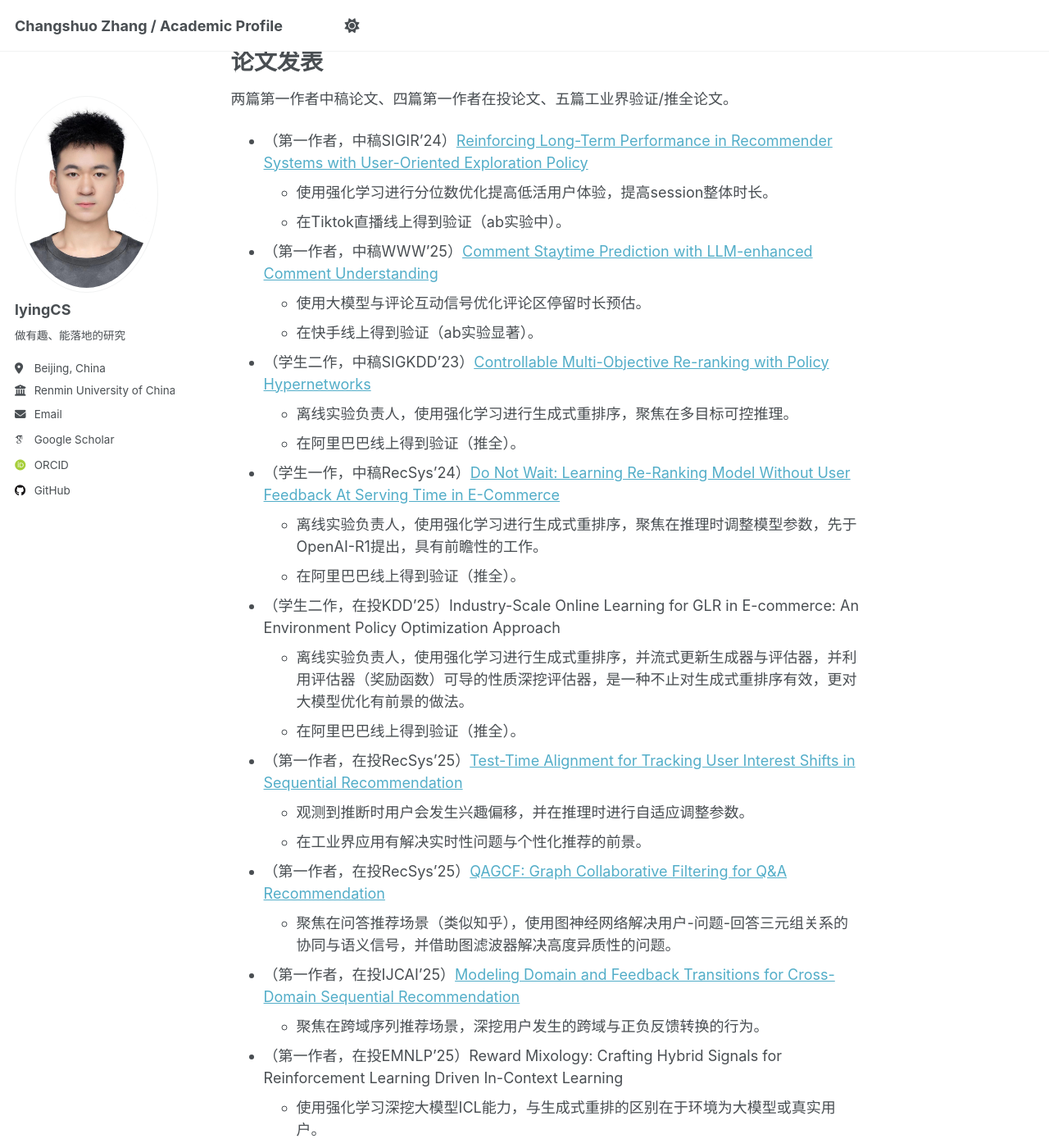
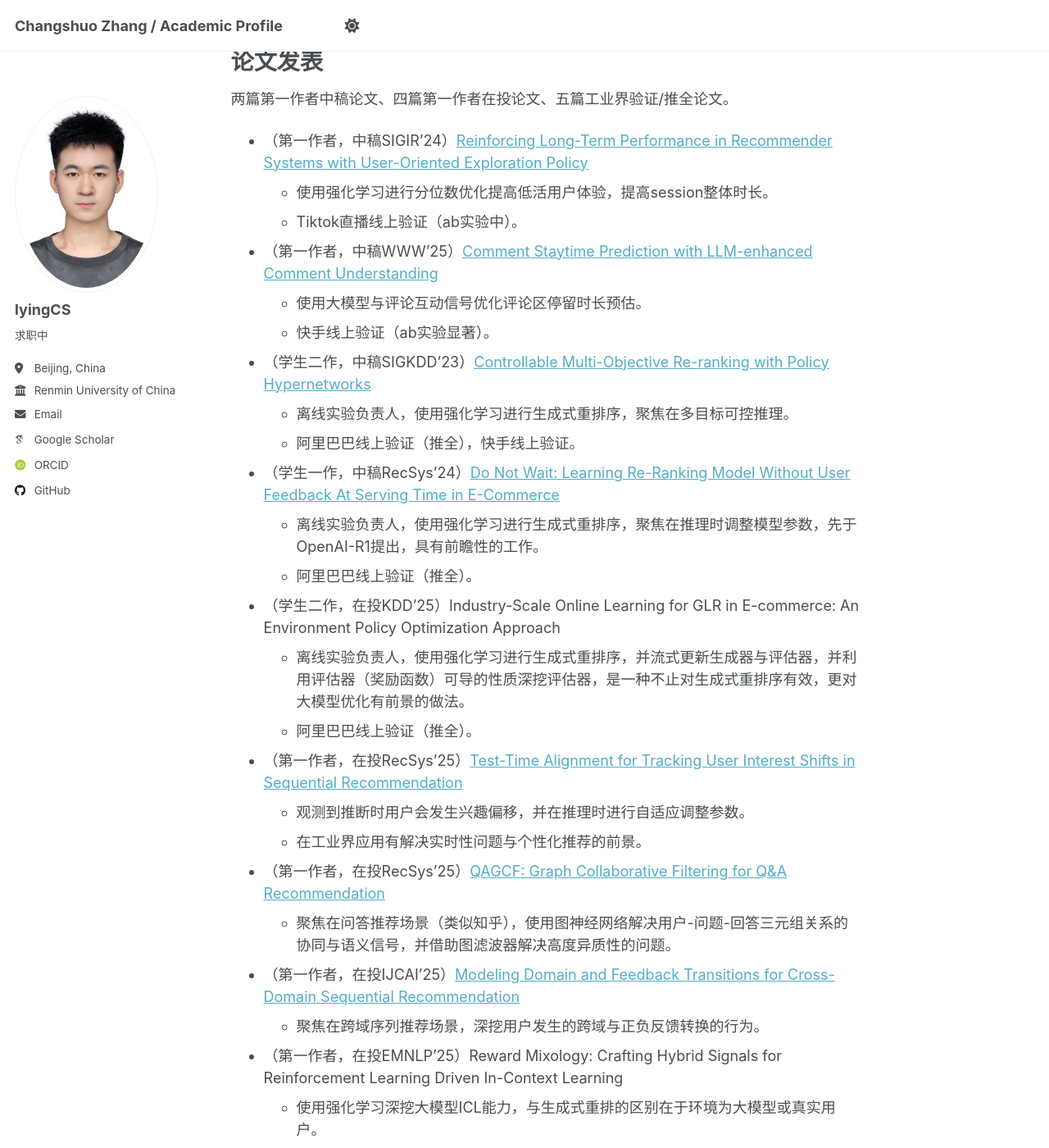
Before and after one commit to lyingCS/lyingCS.github.io, a Jekyll site: the page built from _pages/about.md, in a window 1280 px wide and 1400 px high, scrolled down 847 px. Shown: the whole window at 82% size. Built offline with Jekyll 4.4.1, drawn with Linux system fonts in a browser that asks for light colours; some web fonts are replaced.

Commit message:
update files

```diff
--- a/_config.yml
+++ b/_config.yml
@@ -25,7 +25,7 @@ author:
   avatar           : "profile.png"
   name             : "lyingCS"
   pronouns         : # example: "she/her"
-  bio              : "做有趣、能落地的研究"
+  bio              : "求职中"
   location         : "Beijing, China"
   employer         : "Renmin University of China"
   uri              : # URL
--- a/_pages/about.md
+++ b/_pages/about.md
@@ -38,22 +38,22 @@ redirect_from:
 
 + （第一作者，中稿SIGIR'24）[Reinforcing Long-Term Performance in Recommender Systems with User-Oriented Exploration Policy](https://dl.acm.org/doi/10.1145/3626772.3657714)
   + 使用强化学习进行分位数优化提高低活用户体验，提高session整体时长。
-  + 在Tiktok直播线上得到验证（ab实验中）。
+  + Tiktok直播线上验证（ab实验中）。
 + （第一作者，中稿WWW'25）[Comment Staytime Prediction with LLM-enhanced Comment Understanding](https://arxiv.org/abs/2504.01602)
   + 使用大模型与评论互动信号优化评论区停留时长预估。
-  + 在快手线上得到验证（ab实验显著）。
+  + 快手线上验证（ab实验显著）。
 
 + （学生二作，中稿SIGKDD'23）[Controllable Multi-Objective Re-ranking with Policy Hypernetworks](https://dl.acm.org/doi/abs/10.1145/3580305.3599796)
   + 离线实验负责人，使用强化学习进行生成式重排序，聚焦在多目标可控推理。
-  + 在阿里巴巴线上得到验证（推全）。
+  + 阿里巴巴线上验证（推全），快手线上验证。
 
 + （学生一作，中稿RecSys'24）[Do Not Wait: Learning Re-Ranking Model Without User Feedback At Serving Time in E-Commerce](https://dl.acm.org/doi/abs/10.1145/3640457.3688165)
   + 离线实验负责人，使用强化学习进行生成式重排序，聚焦在推理时调整模型参数，先于OpenAI-R1提出，具有前瞻性的工作。
-  + 在阿里巴巴线上得到验证（推全）。
+  + 阿里巴巴线上验证（推全）。
 
 + （学生二作，在投KDD'25）Industry-Scale Online Learning for GLR in E-commerce: An Environment Policy Optimization Approach
   + 离线实验负责人，使用强化学习进行生成式重排序，并流式更新生成器与评估器，并利用评估器（奖励函数）可导的性质深挖评估器，是一种不止对生成式重排序有效，更对大模型优化有前景的做法。
-  + 在阿里巴巴线上得到验证（推全）。
+  + 阿里巴巴线上验证（推全）。
 + （第一作者，在投RecSys'25）[Test-Time Alignment for Tracking User Interest Shifts in Sequential Recommendation](https://arxiv.org/abs/2504.01489)
   + 观测到推断时用户会发生兴趣偏移，并在推理时进行自适应调整参数。
   + 在工业界应用有解决实时性问题与个性化推荐的前景。
```
